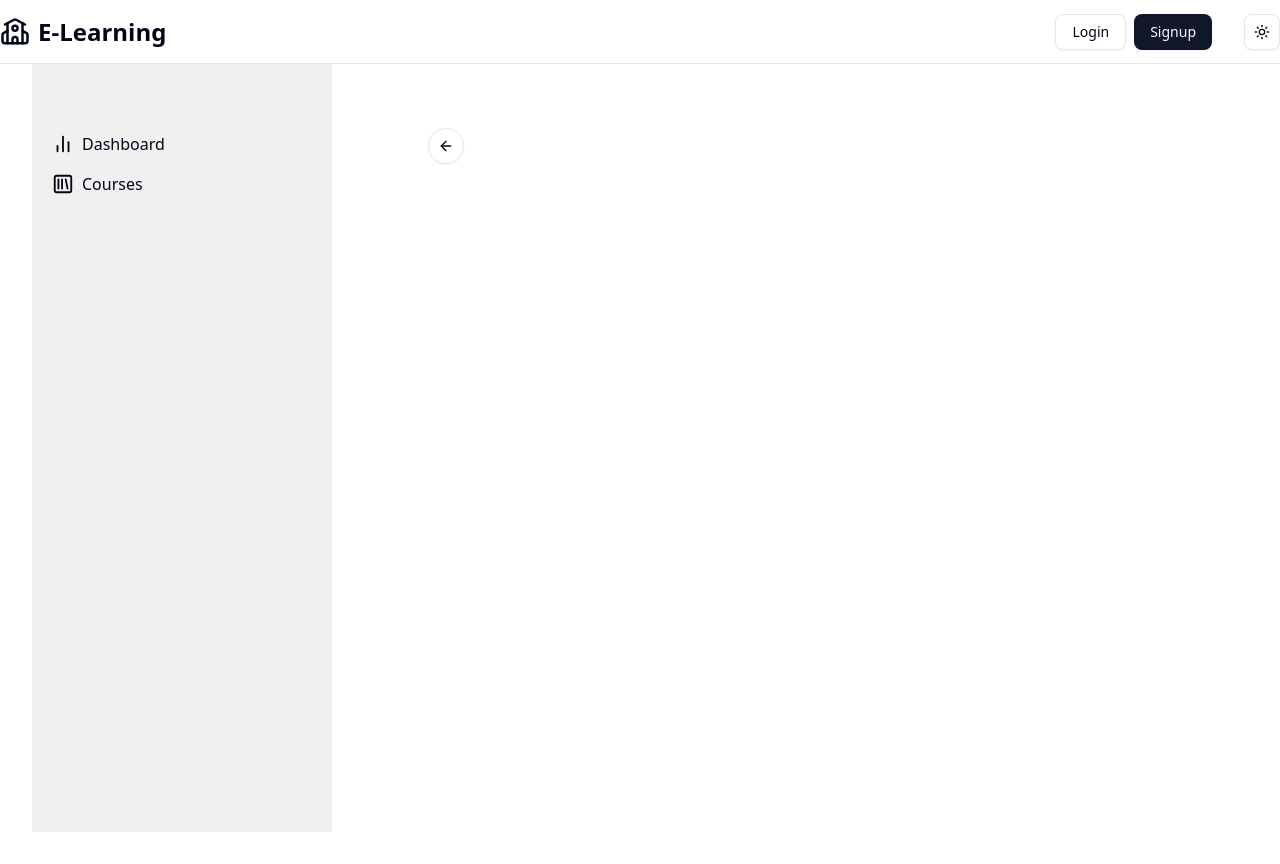
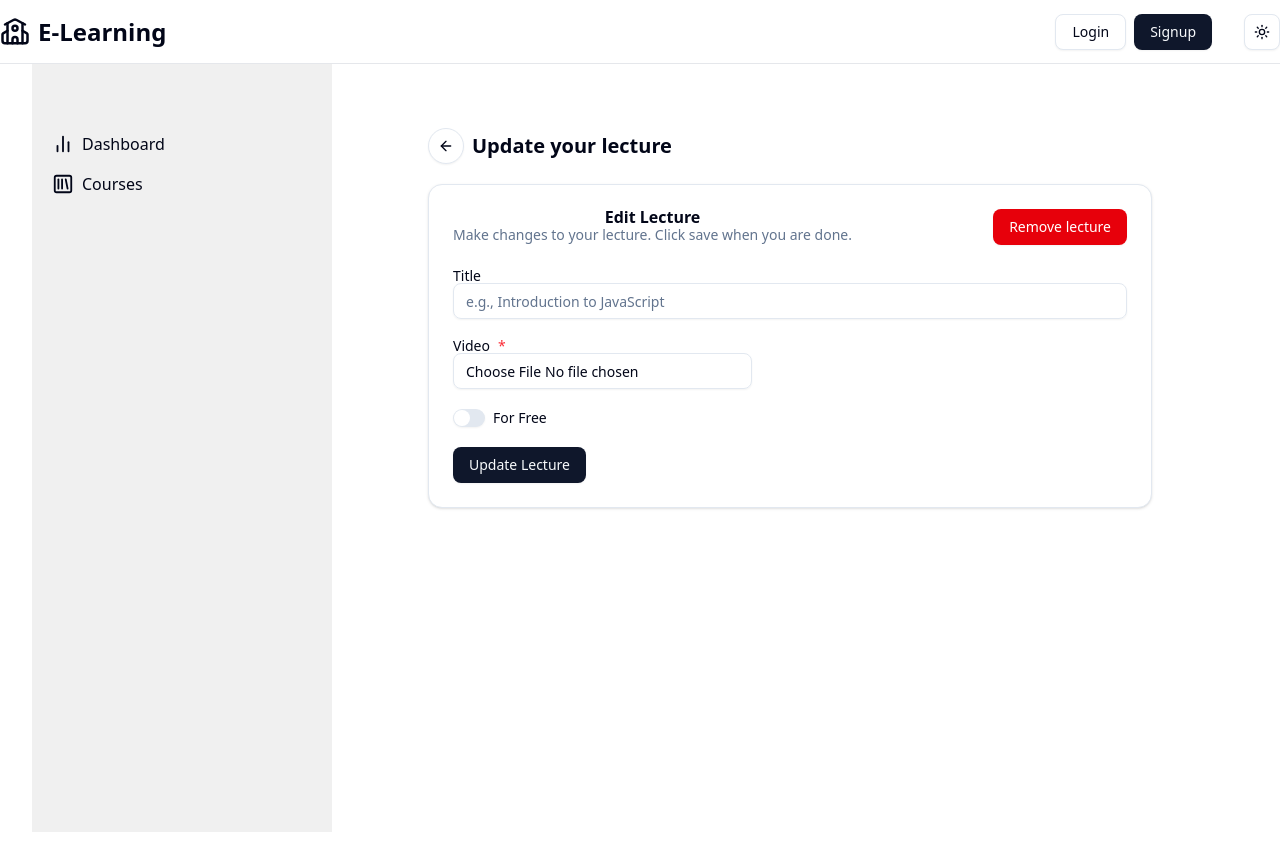
Before and after one commit to Salman7236/LMS, a React (Vite) app in the folder client/: page /admin/course/1/lecture/1 in a window 1280 px wide. Built offline with nearby package versions, Linux system fonts and the light colour scheme; no server answers.

Commit message:
Modify edit lecture page

```diff
--- a/client/package.json
+++ b/client/package.json
@@ -16,6 +16,7 @@
     "@radix-ui/react-label": "^2.1.7",
     "@radix-ui/react-select": "^2.2.5",
     "@radix-ui/react-slot": "^1.2.3",
+    "@radix-ui/react-switch": "^1.2.5",
     "@radix-ui/react-tabs": "^1.1.12",
     "@reduxjs/toolkit": "^2.8.2",
     "@tailwindcss/vite": "^4.1.10",
--- /dev/null
+++ b/client/src/components/ui/switch.jsx
@@ -0,0 +1,27 @@
+import * as React from "react"
+import * as SwitchPrimitive from "@radix-ui/react-switch"
+
+import { cn } from "@/lib/utils"
+
+function Switch({
+  className,
+  ...props
+}) {
+  return (
+    <SwitchPrimitive.Root
+      data-slot="switch"
+      className={cn(
+        "peer data-[state=checked]:bg-primary data-[state=unchecked]:bg-input focus-visible:border-ring focus-visible:ring-ring/50 dark:data-[state=unchecked]:bg-input/80 inline-flex h-[1.15rem] w-8 shrink-0 items-center rounded-full border border-transparent shadow-xs transition-all outline-none focus-visible:ring-[3px] disabled:cursor-not-allowed disabled:opacity-50",
+        className
+      )}
+      {...props}>
+      <SwitchPrimitive.Thumb
+        data-slot="switch-thumb"
+        className={cn(
+          "bg-background dark:data-[state=unchecked]:bg-foreground dark:data-[state=checked]:bg-primary-foreground pointer-events-none block size-4 rounded-full ring-0 transition-transform data-[state=checked]:translate-x-[calc(100%-2px)] data-[state=unchecked]:translate-x-0"
+        )} />
+    </SwitchPrimitive.Root>
+  );
+}
+
+export { Switch }
--- a/client/src/pages/admin/lecture/EditLecture.jsx
+++ b/client/src/pages/admin/lecture/EditLecture.jsx
@@ -1,18 +1,25 @@
 import { Button } from "@/components/ui/button";
 import { ArrowLeft } from "lucide-react";
 import React from "react";
-import { Link } from "react-router-dom";
+import { Link, useParams } from "react-router-dom";
+import LectureTab from "./LectureTab";
 
 const EditLecture = () => {
+  const params = useParams();
+  const courseID = params.courseID;
   return (
+    <div>
       <div className="flex items-center justify-between mb-5">
         <div className="flex items-center gap-2">
-        <Link>
+          <Link to={`admin/course/${courseID}/lecture`}>
             <Button size="icon" variant="outline" className="rounded-full">
               <ArrowLeft size={16} />
             </Button>
           </Link>
+          <h1 className="font-bold text-xl">Update your lecture</h1>
         </div>
+      </div>
+      <LectureTab />
     </div>
   );
 };
--- /dev/null
+++ b/client/src/pages/admin/lecture/LectureTab.jsx
@@ -0,0 +1,56 @@
+import { Button } from "@/components/ui/button";
+import {
+  Card,
+  CardContent,
+  CardDescription,
+  CardHeader,
+  CardTitle,
+} from "@/components/ui/card";
+import { Input } from "@/components/ui/input";
+import { Label } from "@/components/ui/label";
+import { Switch } from "@/components/ui/switch";
+import React from "react";
+
+const LectureTab = () => {
+  return (
+    <Card>
+      <CardHeader className="flex justify-between">
+        <div>
+          <CardTitle>Edit Lecture</CardTitle>
+          <CardDescription>
+            Make changes to your lecture. Click save when you are done.
+          </CardDescription>
+        </div>
+        <div className="flex items-center gap-2">
+          <Button variant="destructive">Remove lecture</Button>
+        </div>
+      </CardHeader>
+      <CardContent>
+        <div>
+          <Label>Title</Label>
+          <Input type="text" placeholder="e.g., Introduction to JavaScript" />
+        </div>
+        <div className="my-5">
+          <Label>
+            Video <span className="text-red-500">*</span>
+          </Label>
+          <Input
+            type="file"
+            accept="video/*"
+            placeholder="e.g., Introduction to JavaScript"
+            className="w-fit"
+          />
+        </div>
+        <div className="flex items-center space-x-2 my-5">
+          <Switch id="For Free" />
+          <Label htmlFor="airplane-mode">For Free</Label>
+        </div>
+        <div className="mt-4 text-left">
+          <Button>Update Lecture</Button>
+        </div>
+      </CardContent>
+    </Card>
+  );
+};
+
+export default LectureTab;
```
Also changed, not shown: 2 other files (tests, documents, lock files or other folders). Lines whose indentation alone changed are shown as unchanged.
